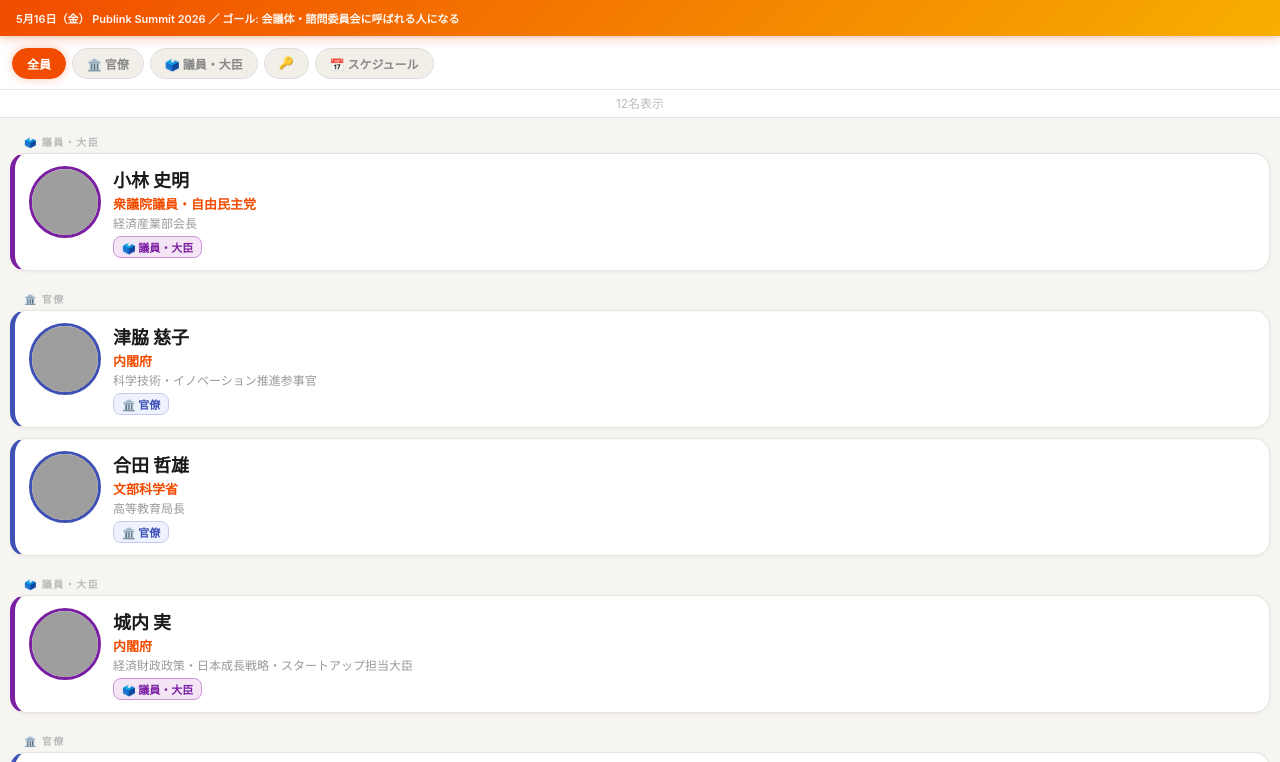
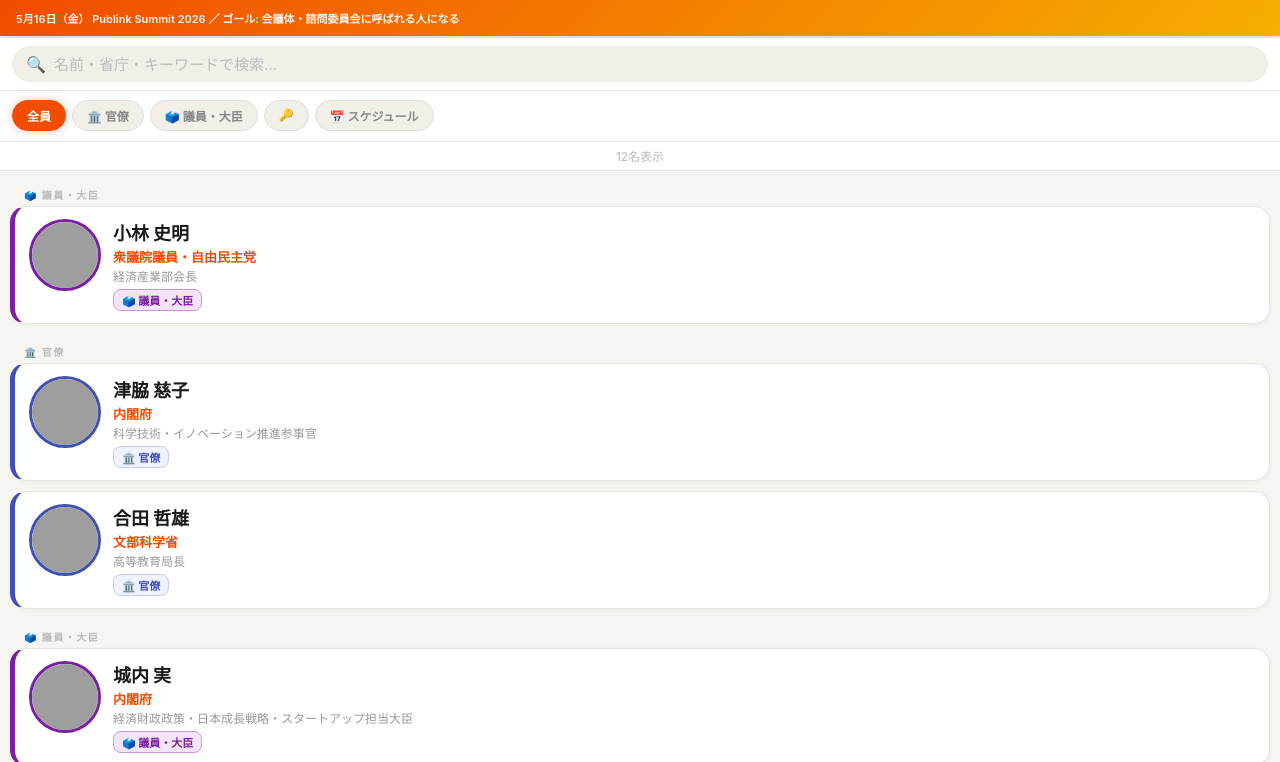
Before and after one commit to takeuchi-haruka/publink-summit-2025, a plain HTML site: page aikawa-cheatsheet.html in a window 1280 px wide. Shown: the top 762 px of the page. Drawn offline with Linux system fonts and the light colour scheme; grey boxes are pictures that could not be loaded.

Commit message:
feat: 検索機能追加、城内実写真のスマートクロップ修正

```diff
--- a/aikawa-cheatsheet.html
+++ b/aikawa-cheatsheet.html
@@ -9,7 +9,12 @@
   body { font-family: -apple-system, BlinkMacSystemFont, 'Hiragino Sans', sans-serif; background: #F7F5F2; color: #1a1a1a; font-size: 16px; }
   header { background: linear-gradient(135deg, #F14C00, #F7AF00); padding: 10px 16px; position: sticky; top: 0; z-index: 100; box-shadow: 0 2px 12px rgba(241,76,0,0.3); }
   header p { font-size: 11px; color: rgba(255,255,255,0.95); font-weight: 600; }
-  .tab-bar { display: flex; gap: 6px; padding: 10px 12px; background: #fff; overflow-x: auto; -webkit-overflow-scrolling: touch; scrollbar-width: none; position: sticky; top: 38px; z-index: 99; border-bottom: 1px solid #E8E4DF; }
+  .search-wrap { background: #fff; padding: 8px 12px; position: sticky; top: 38px; z-index: 100; border-bottom: 1px solid #E8E4DF; }
+  .search-box { display: flex; align-items: center; background: #F2EFE9; border-radius: 22px; padding: 8px 14px; gap: 8px; }
+  .search-box input { border: none; background: transparent; font-size: 15px; flex: 1; outline: none; font-family: inherit; color: #1a1a1a; }
+  .search-box input::placeholder { color: #bbb; }
+  .search-clear { color: #bbb; font-size: 18px; cursor: pointer; display: none; line-height: 1; flex-shrink: 0; }
+  .tab-bar { display: flex; gap: 6px; padding: 10px 12px; background: #fff; overflow-x: auto; -webkit-overflow-scrolling: touch; scrollbar-width: none; position: sticky; top: 90px; z-index: 99; border-bottom: 1px solid #E8E4DF; }
   .tab-bar::-webkit-scrollbar { display: none; }
   .tab { padding: 6px 14px; border-radius: 20px; font-size: 12px; font-weight: 700; white-space: nowrap; cursor: pointer; background: #F2EFE9; color: #888; border: 1.5px solid #DDD; transition: all 0.2s; }
   .tab.active { background: #F14C00; color: #fff; border-color: #F14C00; box-shadow: 0 0 10px rgba(241,76,0,0.3); }
@@ -81,6 +86,14 @@
 <header>
   <p>5月16日（金） Publink Summit 2026 ／ ゴール: 会議体・諮問委員会に呼ばれる人になる</p>
 </header>
+<div class="search-wrap">
+  <div class="search-box">
+    <span style="color:#bbb;flex-shrink:0">🔍</span>
+    <input id="search-input" type="search" placeholder="名前・省庁・キーワードで検索…" oninput="onSearch(this.value)">
+    <span id="search-clear" class="search-clear" onclick="clearSearch()">✕</span>
+  </div>
+</div>
+
 <div class="tab-bar">
   <div class="tab active" onclick="setFilter('all',this)">全員</div>
   <div class="tab" onclick="setFilter('kanryo',this)">🏛️ 官僚</div>
@@ -109,7 +122,7 @@ const people = [
   {
     name: '城内 実', tier: 'S', cat: 'giin',
     org: '内閣府', role: '経済財政政策・日本成長戦略・スタートアップ担当大臣',
-    photo: 'https://wsrv.nl/?url=' + encodeURIComponent('https://m-kiuchi.com/image/profile/panel.jpg'),
+    photo: 'https://wsrv.nl/?url=' + encodeURIComponent('https://m-kiuchi.com/image/profile/panel.jpg') + '&w=144&h=144&fit=cover&a=attention',
     age: '1965年4月19日生まれ（61歳）', edu: '開成高校 → 東京大学教養学部（国際関係論） → 外務省',
     career: '外務省入省→在ドイツ大使館（ボン）→天皇陛下ドイツ語通訳官→2003年衆院議員（静岡7区）初当選→郵政造反で落選→2009年復帰→外務大臣政務官→外務副大臣→経済安保担当大臣（石破内閣）→2025年経済財政政策・成長戦略・スタートアップ担当大臣（高市内閣）。五ヶ国語（日・英・独・仏・韓）話者。',
     rimo: 'スタートアップ担当大臣として、AI×スタートアップ育成5か年計画を主導。Rimoを「スタートアップ政策の成功事例」として政策文書・委員会で取り上げてもらうルートを作れる。',
@@ -349,11 +362,36 @@ const people = [
 ];
 
 let filter = 'all';
+let searchQ = '';
+
 function setFilter(f, el) {
   filter = f;
   document.querySelectorAll('.tab').forEach(t => t.classList.remove('active'));
   el.classList.add('active');
   render();
+}
+
+function onSearch(q) {
+  searchQ = q.trim();
+  document.getElementById('search-clear').style.display = searchQ ? 'inline' : 'none';
+  render();
+}
+
+function clearSearch() {
+  const inp = document.getElementById('search-input');
+  inp.value = '';
+  searchQ = '';
+  document.getElementById('search-clear').style.display = 'none';
+  render();
+  inp.focus();
+}
+
+function matchSearch(p) {
+  if (!searchQ) return true;
+  const q = searchQ.toLowerCase();
+  const hay = [p.name, p.org, p.role, p.career, p.hotTopic, p.icebreaker,
+    p.personal, p.script, p.talk, p.invite, p.action, p.rimo, p.gov, p.landmine].join(' ').toLowerCase();
+  return hay.includes(q);
 }
 function toggle(el) {
   const d = el.querySelector('.detail');
@@ -390,9 +428,12 @@ function render() {
   });
   let lastCat = '';
   for (const p of sorted) {
-    if (filter === 'kanryo' && p.cat !== 'kanryo') continue;
-    if (filter === 'giin'   && p.cat !== 'giin')   continue;
-    if (filter === 'key'    && p.tier !== 'S')      continue;
+    if (!matchSearch(p)) continue;
+    if (!searchQ) {
+      if (filter === 'kanryo' && p.cat !== 'kanryo') continue;
+      if (filter === 'giin'   && p.cat !== 'giin')   continue;
+      if (filter === 'key'    && p.tier !== 'S')      continue;
+    }
     cnt++;
     const catLabel = p.cat === 'kanryo' ? '🏛️ 官僚' : '🗳️ 議員・大臣';
     if (filter === 'all' && catLabel !== lastCat) {
@@ -439,7 +480,7 @@ function render() {
       </div>`;
     list.appendChild(card);
   }
-  document.getElementById('cnt').textContent = `${cnt}名表示`;
+  document.getElementById('cnt').textContent = searchQ ? `🔍 "${searchQ}" — ${cnt}件ヒット` : `${cnt}名表示`;
 }
 render();
 </script>
```
